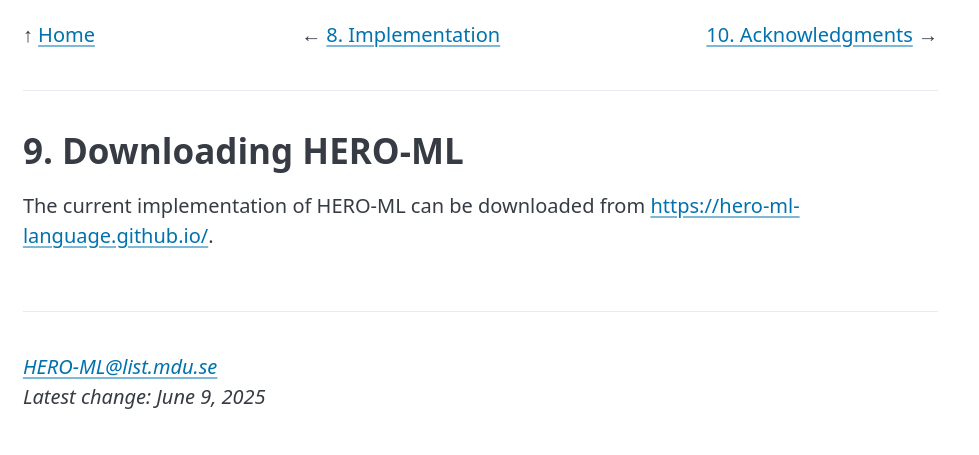
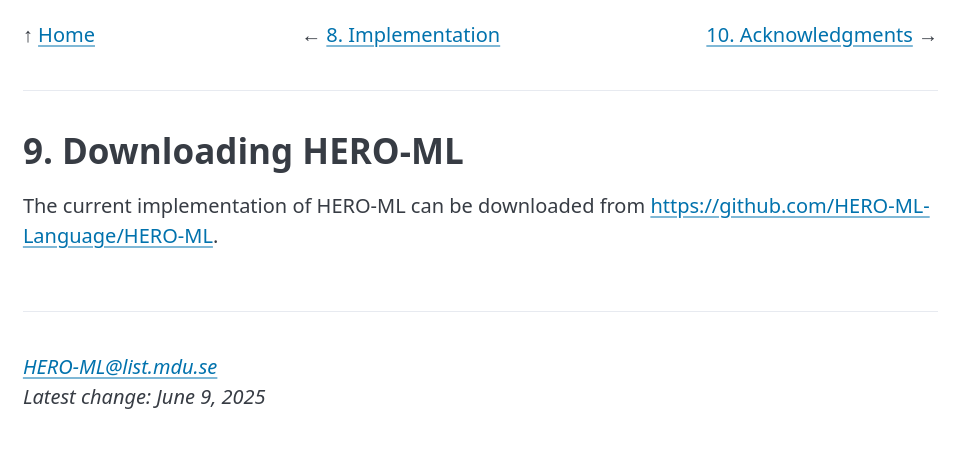
Before and after one commit to HERO-ML-Language/HERO-ML-Language.github.io, a plain HTML site: page Downloading.html in a window 1280 px wide. Shown: the whole page, without its empty margins (0-979 px from the left). Drawn offline with Linux system fonts and the light colour scheme.

Commit message:
Fix URL.

```diff
--- a/Downloading.html
+++ b/Downloading.html
@@ -28,7 +28,7 @@
 
 <p>
 The current implementation of HERO-ML
-can be downloaded from <a href="https://hero-ml-language.github.io/">https://hero-ml-language.github.io/</a>.
+can be downloaded from <a href="https://github.com/HERO-ML-Language/HERO-ML"">https://github.com/HERO-ML-Language/HERO-ML</a>.
 </p>
 
 </main>
```
